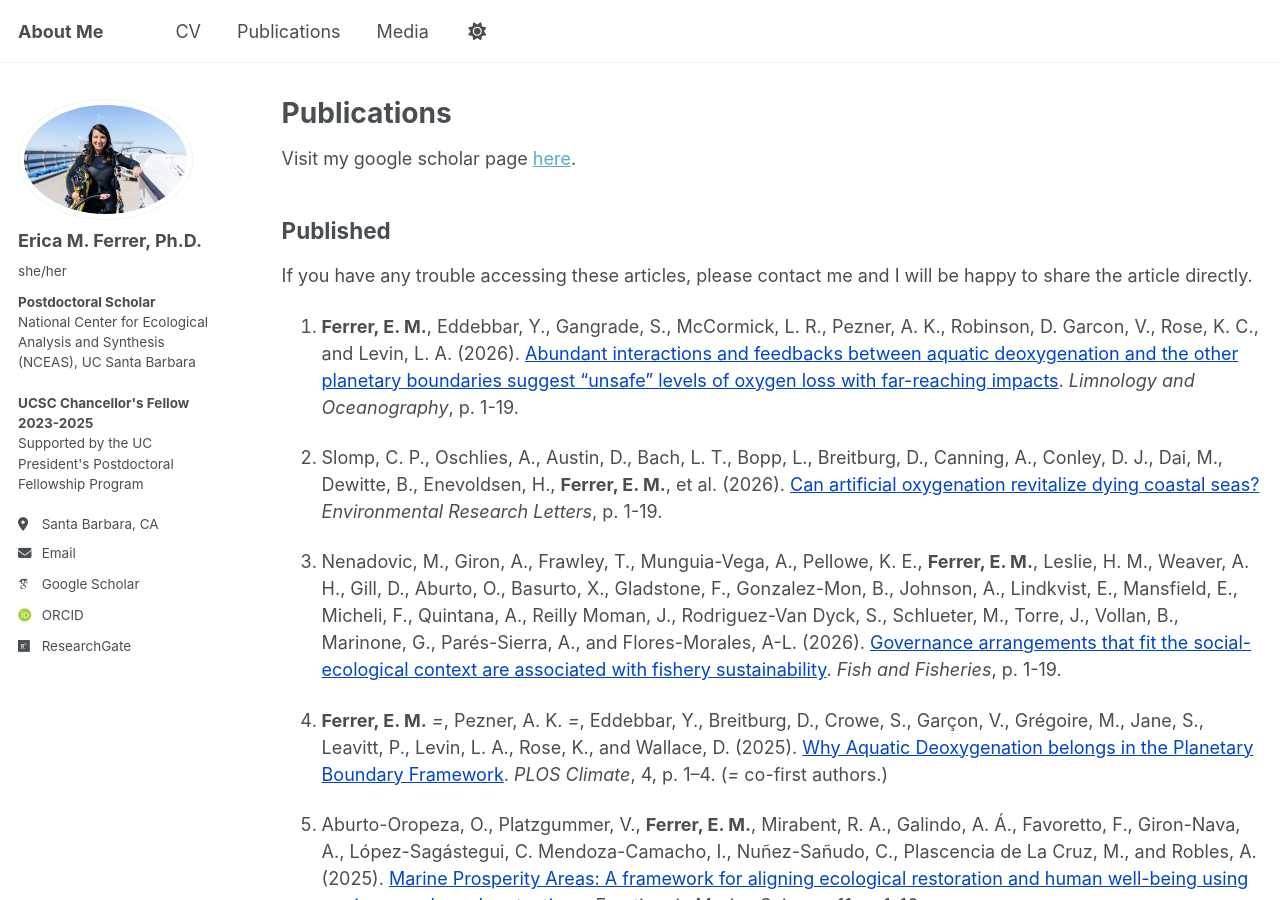
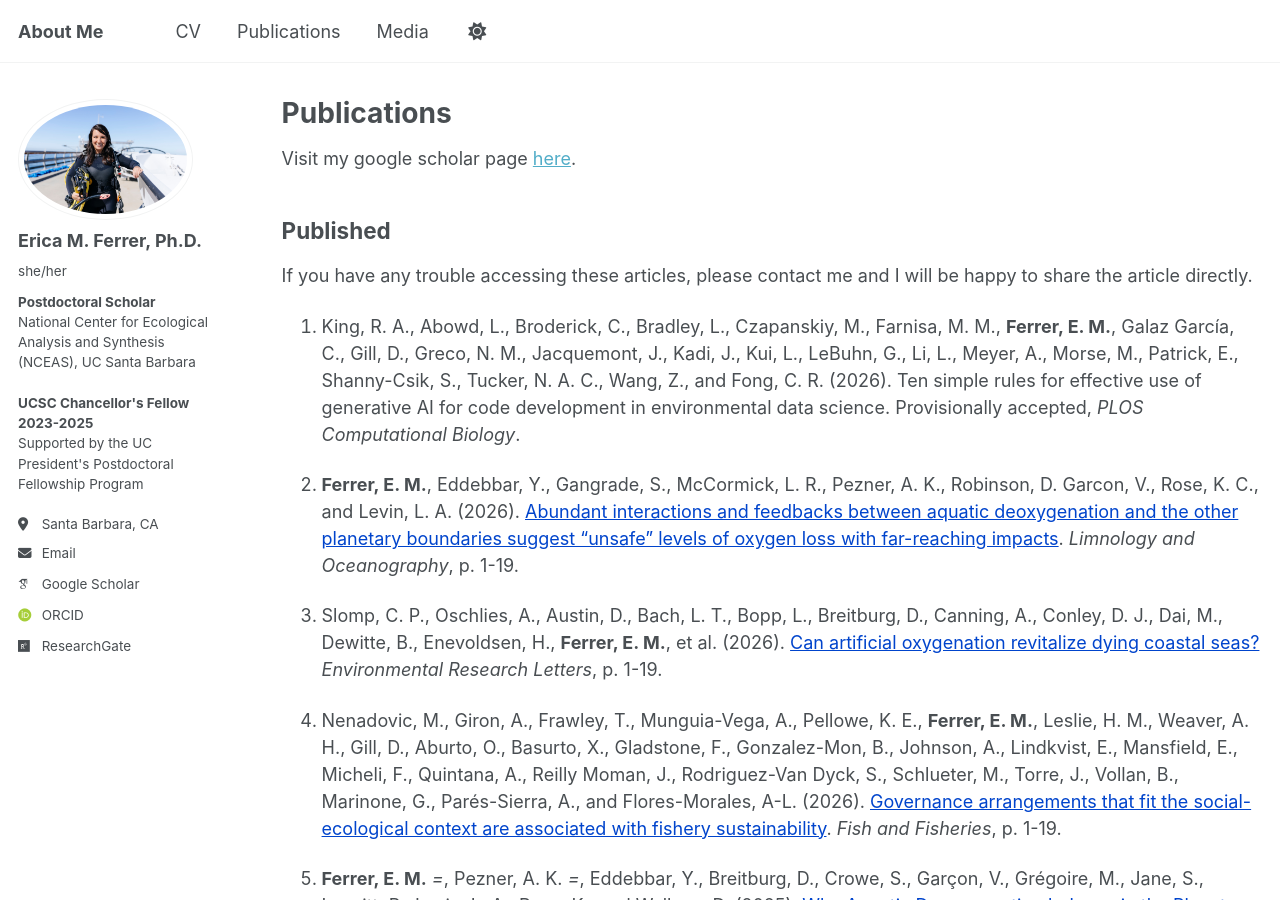
Before and after one commit to emferrer/emferrer.github.io, a Jekyll site: the page built from _pages/publications.md, in a window 1280 px wide and 900 px high. Built offline with Jekyll 4.4.1, drawn with Linux system fonts in a browser that asks for light colours; some web fonts are replaced; a script that is not in the unit is left out; some of the changed text lies outside the part shown.

Commit message:
Update publications.md

```diff
--- a/_pages/publications.md
+++ b/_pages/publications.md
@@ -14,37 +14,39 @@ Visit my google scholar page [here](https://scholar.google.com/citations?user=V7
 
 If you have any trouble accessing these articles, please contact me and I will be happy to share the article directly.
 
-1.  <b>Ferrer, E. M.</b>, Eddebbar, Y., Gangrade, S., McCormick, L. R., Pezner, A. K., Robinson, D. Garcon, V., Rose, K. C., and Levin, L. A. (2026). [Abundant interactions and feedbacks between aquatic deoxygenation and the other planetary boundaries suggest “unsafe” levels of oxygen loss with far-reaching impacts](https://aslopubs.onlinelibrary.wiley.com/doi/10.1002/lno.70434). <i>Limnology and Oceanography</i>, p. 1-19.
+1. King, R. A., Abowd, L., Broderick, C., Bradley, L., Czapanskiy, M., Farnisa, M. M., <b>Ferrer, E. M.</b>, Galaz García, C., Gill, D., Greco, N. M., Jacquemont, J., Kadi, J., Kui, L., LeBuhn, G., Li, L., Meyer, A., Morse, M., Patrick, E., Shanny-Csik, S., Tucker, N. A. C., Wang, Z., and Fong, C. R. (2026). Ten simple rules for effective use of generative AI for code development in environmental data science. Provisionally accepted, <i>PLOS Computational Biology</i>.
+
+3.  <b>Ferrer, E. M.</b>, Eddebbar, Y., Gangrade, S., McCormick, L. R., Pezner, A. K., Robinson, D. Garcon, V., Rose, K. C., and Levin, L. A. (2026). [Abundant interactions and feedbacks between aquatic deoxygenation and the other planetary boundaries suggest “unsafe” levels of oxygen loss with far-reaching impacts](https://aslopubs.onlinelibrary.wiley.com/doi/10.1002/lno.70434). <i>Limnology and Oceanography</i>, p. 1-19.
 
 
-2.  Slomp, C. P., Oschlies, A., Austin, D., Bach, L. T., Bopp, L., Breitburg, D., Canning, A., Conley, D. J., Dai, M., Dewitte, B., Enevoldsen, H., <b>Ferrer, E. M.</b>, et al. (2026). [Can artificial oxygenation revitalize dying coastal seas?](https://iopscience.iop.org/article/10.1088/1748-9326/ae5e96/pdf) <i>Environmental Research Letters</i>, p. 1-19.
+4.  Slomp, C. P., Oschlies, A., Austin, D., Bach, L. T., Bopp, L., Breitburg, D., Canning, A., Conley, D. J., Dai, M., Dewitte, B., Enevoldsen, H., <b>Ferrer, E. M.</b>, et al. (2026). [Can artificial oxygenation revitalize dying coastal seas?](https://iopscience.iop.org/article/10.1088/1748-9326/ae5e96/pdf) <i>Environmental Research Letters</i>, p. 1-19.
 
 
-3.  Nenadovic, M., Giron, A., Frawley, T., Munguia-Vega, A., Pellowe, K. E., <b>Ferrer, E. M.</b>, Leslie, H. M., Weaver, A. H., Gill, D., Aburto, O., Basurto, X., Gladstone, F., Gonzalez-Mon, B., Johnson, A., Lindkvist, E., Mansfield, E., Micheli, F., Quintana, A., Reilly Moman, J., Rodriguez-Van Dyck, S., Schlueter, M., Torre, J., Vollan, B., Marinone, G., Parés-Sierra, A., and Flores-Morales, A-L. (2026). [Governance arrangements that fit the social-ecological context are associated with fishery sustainability](https://onlinelibrary.wiley.com/doi/10.1111/faf.70060). <i>Fish and Fisheries</i>, p. 1-19.
+5.  Nenadovic, M., Giron, A., Frawley, T., Munguia-Vega, A., Pellowe, K. E., <b>Ferrer, E. M.</b>, Leslie, H. M., Weaver, A. H., Gill, D., Aburto, O., Basurto, X., Gladstone, F., Gonzalez-Mon, B., Johnson, A., Lindkvist, E., Mansfield, E., Micheli, F., Quintana, A., Reilly Moman, J., Rodriguez-Van Dyck, S., Schlueter, M., Torre, J., Vollan, B., Marinone, G., Parés-Sierra, A., and Flores-Morales, A-L. (2026). [Governance arrangements that fit the social-ecological context are associated with fishery sustainability](https://onlinelibrary.wiley.com/doi/10.1111/faf.70060). <i>Fish and Fisheries</i>, p. 1-19.
 
 
-4.   <b>Ferrer, E. M.</b> *=*, Pezner, A. K. *=*, Eddebbar, Y., Breitburg, D., Crowe, S., Garçon, V., Grégoire, M., Jane, S., Leavitt, P., Levin, L. A., Rose, K., and Wallace, D. (2025). [Why Aquatic Deoxygenation belongs in the Planetary Boundary Framework](https://journals.plos.org/climate/article?id=10.1371/journal.pclm.0000619). <i>PLOS Climate</i>, 4, p. 1–4. (*=* co-first authors.)
+6.   <b>Ferrer, E. M.</b> *=*, Pezner, A. K. *=*, Eddebbar, Y., Breitburg, D., Crowe, S., Garçon, V., Grégoire, M., Jane, S., Leavitt, P., Levin, L. A., Rose, K., and Wallace, D. (2025). [Why Aquatic Deoxygenation belongs in the Planetary Boundary Framework](https://journals.plos.org/climate/article?id=10.1371/journal.pclm.0000619). <i>PLOS Climate</i>, 4, p. 1–4. (*=* co-first authors.)
 
 
-5.   Aburto-Oropeza, O., Platzgummer, V., <b>Ferrer, E. M.</b>, Mirabent, R. A., Galindo, A. Á., Favoretto, F., Giron-Nava, A., López-Sagástegui, C. Mendoza-Camacho, I., Nuñez-Sañudo, C., Plascencia de La Cruz, M., and Robles, A. (2025). [Marine Prosperity Areas: A framework for aligning ecological restoration and human well-being using marine area-based protections](https://www.frontiersin.org/journals/marine-science/articles/10.3389/fmars.2024.1491483/full). <i>Frontiers in Marine Science</i>, 11, p. 1–16.
+7.   Aburto-Oropeza, O., Platzgummer, V., <b>Ferrer, E. M.</b>, Mirabent, R. A., Galindo, A. Á., Favoretto, F., Giron-Nava, A., López-Sagástegui, C. Mendoza-Camacho, I., Nuñez-Sañudo, C., Plascencia de La Cruz, M., and Robles, A. (2025). [Marine Prosperity Areas: A framework for aligning ecological restoration and human well-being using marine area-based protections](https://www.frontiersin.org/journals/marine-science/articles/10.3389/fmars.2024.1491483/full). <i>Frontiers in Marine Science</i>, 11, p. 1–16.
 
-6.   Fadlovich, R., Carrasco Flores, D., <b>Ferrer, E. M.</b>, Graham, O., Hampton, S., Khrizman, A., Kong, C., Kreuser, A., Pinter, S., Sims, L., Torres, M., Una, R., Wilson, A., Zhang, W., Zhu, Y., and Greene, C. (2025). [The next generation of marine heatwaves science: takeaways from a two-week training workshop](https://aslopubs.onlinelibrary.wiley.com/doi/epdf/10.1002/lob.10679?utm_medium=article&utm_source=researchgate.net). <i>Limnology & Oceanography Bulletin</i>, p. 1–3.
+8.   Fadlovich, R., Carrasco Flores, D., <b>Ferrer, E. M.</b>, Graham, O., Hampton, S., Khrizman, A., Kong, C., Kreuser, A., Pinter, S., Sims, L., Torres, M., Una, R., Wilson, A., Zhang, W., Zhu, Y., and Greene, C. (2025). [The next generation of marine heatwaves science: takeaways from a two-week training workshop](https://aslopubs.onlinelibrary.wiley.com/doi/epdf/10.1002/lob.10679?utm_medium=article&utm_source=researchgate.net). <i>Limnology & Oceanography Bulletin</i>, p. 1–3.
 
-7.   Roman, M., Altieri, A., Breitburg, D., <b>Ferrer, E. M.</b>, Gallo, N., Ito, S-I., Limburg, K., Rose, K., Yasuhara, M., and Levin, L. A. (2024). [Biological indicators of oxygen stress in marine water-breathing animals](https://egusphere.copernicus.org/preprints/2024/egusphere-2024-616/). <i>Biogeosciences</i>, 21, p. 4975–5004.
+9.   Roman, M., Altieri, A., Breitburg, D., <b>Ferrer, E. M.</b>, Gallo, N., Ito, S-I., Limburg, K., Rose, K., Yasuhara, M., and Levin, L. A. (2024). [Biological indicators of oxygen stress in marine water-breathing animals](https://egusphere.copernicus.org/preprints/2024/egusphere-2024-616/). <i>Biogeosciences</i>, 21, p. 4975–5004.
 
-8.   Rose, K. C., <b>Ferrer, E. M.</b>, Carpenter, S. R., Crowe, S., Donelan, S. C., Garçon, V. C., Grégoire, M., Jane, S. F., Leavitt, P., Levin, L. A., Oschlies, A., and Breitburg, D. (2024). [Aquatic deoxygenation as a planetary boundary and key regulator of Earth System stability](https://www.nature.com/articles/s41559-024-02448-y). <i>Nature Ecology & Evolution</i>, 8, p. 1–7.
+10.   Rose, K. C., <b>Ferrer, E. M.</b>, Carpenter, S. R., Crowe, S., Donelan, S. C., Garçon, V. C., Grégoire, M., Jane, S. F., Leavitt, P., Levin, L. A., Oschlies, A., and Breitburg, D. (2024). [Aquatic deoxygenation as a planetary boundary and key regulator of Earth System stability](https://www.nature.com/articles/s41559-024-02448-y). <i>Nature Ecology & Evolution</i>, 8, p. 1–7.
 
-9.   Frawley, T. H., Gonzáles-Mon, B., Nenadovic, M., Gladstone, F., Nomura, K., Zepeda Dominguez, J. A., Rodriguez-Van Dyck, S., <b>Ferrer, E. M.</b>, Torre, J., Leslie, H. M., Micheli, F., and Basurto, X. (2024). [Self-governance mediates small-scale fishing strategies, vulnerability, and adaptive response](https://www.sciencedirect.com/science/article/pii/S0959378024000098). <i>Global Environmental Change</i>, 84, p. 1–17.
+11.   Frawley, T. H., Gonzáles-Mon, B., Nenadovic, M., Gladstone, F., Nomura, K., Zepeda Dominguez, J. A., Rodriguez-Van Dyck, S., <b>Ferrer, E. M.</b>, Torre, J., Leslie, H. M., Micheli, F., and Basurto, X. (2024). [Self-governance mediates small-scale fishing strategies, vulnerability, and adaptive response](https://www.sciencedirect.com/science/article/pii/S0959378024000098). <i>Global Environmental Change</i>, 84, p. 1–17.
 
-10. <b>Ferrer, E. M.</b>, Giron-Nava, J. A., and Aburto-Oropeza, O. (2022). [Overfishing increases in the carbon footprint of seafood production from small-scale fisheries](https://www.frontiersin.org/journals/marine-science/articles/10.3389/fmars.2022.768784/full). <i>Frontiers in Marine Science</i>, 9, p. 1–10.
+12. <b>Ferrer, E. M.</b>, Giron-Nava, J. A., and Aburto-Oropeza, O. (2022). [Overfishing increases in the carbon footprint of seafood production from small-scale fisheries](https://www.frontiersin.org/journals/marine-science/articles/10.3389/fmars.2022.768784/full). <i>Frontiers in Marine Science</i>, 9, p. 1–10.
 
-11. Martin, A. H., <b>Ferrer, E. M.</b>, Hunt, C., Bleeker, K., and Villasante, S. [Exploring changes in fishery emissions and organic carbon impacts associated with a recovering stock](https://www.frontiersin.org/journals/marine-science/articles/10.3389/fmars.2022.788339/full). (2022). <i>Frontiers in Marine Science</i>, 9, p. 1–14.
+13. Martin, A. H., <b>Ferrer, E. M.</b>, Hunt, C., Bleeker, K., and Villasante, S. [Exploring changes in fishery emissions and organic carbon impacts associated with a recovering stock](https://www.frontiersin.org/journals/marine-science/articles/10.3389/fmars.2022.788339/full). (2022). <i>Frontiers in Marine Science</i>, 9, p. 1–14.
 
-12. <b>Ferrer, E. M.</b>, Aburto-Oropeza, O., Jimenez-Esquievel, V., Cota-Nieto, J., Mascareñas-Osario, I. and López-Sagástegui, C. (2021). [Mexican small-scale fisheries reveal new insights into low-carbon seafood and “climate-friendly” fisheries management](https://academic.oup.com/fisheries/article-abstract/46/6/277/7832998?redirectedFrom=fulltext&login=false). <i>Fisheries</i>, 46, p. 277–87.
+14. <b>Ferrer, E. M.</b>, Aburto-Oropeza, O., Jimenez-Esquievel, V., Cota-Nieto, J., Mascareñas-Osario, I. and López-Sagástegui, C. (2021). [Mexican small-scale fisheries reveal new insights into low-carbon seafood and “climate-friendly” fisheries management](https://academic.oup.com/fisheries/article-abstract/46/6/277/7832998?redirectedFrom=fulltext&login=false). <i>Fisheries</i>, 46, p. 277–87.
 
-13. <b>Ferrer, E. M.</b>, Cavole, L. M., Clausnitzer, S., Dias, D. F., Osborne, T. C., Sugla, R. and Harrison, E. (2021). [Entering negotiations: Early-career perspectives on the UN Conference of Parties (COP) and the unfolding climate crisis](https://www.frontiersin.org/journals/marine-science/articles/10.3389/fmars.2021.632874/full). <i>Frontiers in Marine Science</i>, 8, p. 1–11.
+15. <b>Ferrer, E. M.</b>, Cavole, L. M., Clausnitzer, S., Dias, D. F., Osborne, T. C., Sugla, R. and Harrison, E. (2021). [Entering negotiations: Early-career perspectives on the UN Conference of Parties (COP) and the unfolding climate crisis](https://www.frontiersin.org/journals/marine-science/articles/10.3389/fmars.2021.632874/full). <i>Frontiers in Marine Science</i>, 8, p. 1–11.
 
-14. Koslow, J. A., Davison, P., <b>Ferrer, E. M.</b>, Jiménez Rosenberg, S. P. A., Aceves-Medina, G., and Watson, W. (2018). [The evolving response of mesopelagic fishes to declining midwater oxygen concentrations in the southern and central California Current](https://academic.oup.com/icesjms/article/76/3/626/5184892). <i>ICES Journal of Marine Science</i>, 73, p. 626–38.
+16. Koslow, J. A., Davison, P., <b>Ferrer, E. M.</b>, Jiménez Rosenberg, S. P. A., Aceves-Medina, G., and Watson, W. (2018). [The evolving response of mesopelagic fishes to declining midwater oxygen concentrations in the southern and central California Current](https://academic.oup.com/icesjms/article/76/3/626/5184892). <i>ICES Journal of Marine Science</i>, 73, p. 626–38.
 </div>
 
 ## Submitted
```
Also changed, not shown: other parts of _pages/publications.md (+0 -3 lines).
